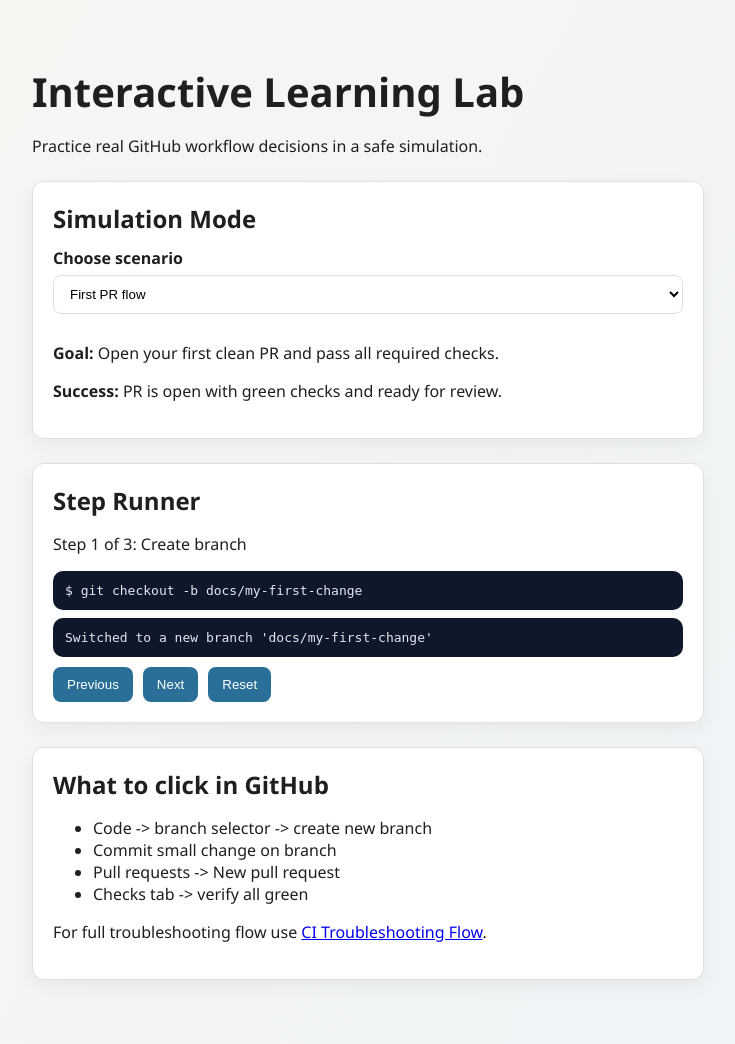
After one commit to dkupratis-debug/FlaskAppEnhanced, a Flask app: page /learn-lab in a window 1280 px wide. The commit adds this page. Shown: the whole page, without its empty margins (272-1007 px from the left). Run offline with Flask 3, Linux system fonts and the light colour scheme.

Commit message:
Add v2 engagement pack: learn lab, docs index, scenarios, and automation (#44)
Co-authored-by: David Kupratis <kupras@me.com>

```diff
--- a/app/__init__.py
+++ b/app/__init__.py
@@ -132,6 +132,10 @@ def create_app():
     def learn():
         return render_template("learn.html")
 
+    @app.get("/learn-lab")
+    def learn_lab():
+        return render_template("learn_lab.html")
+
     @app.get("/submit")
     def submit_form():
         return render_template("form.html")
--- a/app/static/styles.css
+++ b/app/static/styles.css
@@ -90,3 +90,18 @@ h2 {
   gap: 10px;
   margin: 8px 0;
 }
+
+.lab-box {
+  margin: 8px 0;
+  padding: 12px;
+  border-radius: 10px;
+  background: #0f172a;
+  color: #e2e8f0;
+  overflow-x: auto;
+}
+
+.lab-actions {
+  display: flex;
+  gap: 10px;
+  margin-top: 10px;
+}
--- a/app/templates/index.html
+++ b/app/templates/index.html
@@ -7,5 +7,6 @@
     <p><strong>Status:</strong> <span class="badge">Running</span></p>
     <p>Health check: <code>/health</code></p>
     <p>Learning dashboard: <a href="/learn"><code>/learn</code></a></p>
+    <p>Interactive lab demo: <a href="/learn-lab"><code>/learn-lab</code></a></p>
   </div>
 {% endblock %}
--- a/app/templates/learn.html
+++ b/app/templates/learn.html
@@ -27,6 +27,7 @@
       <li><a href="https://github.com/dkupratis-debug/FlaskAppEnhanced/issues/18" target="_blank" rel="noreferrer">Current weekly challenge (#18)</a></li>
       <li><a href="https://github.com/dkupratis-debug/FlaskAppEnhanced/actions" target="_blank" rel="noreferrer">Actions</a></li>
       <li><a href="https://github.com/dkupratis-debug/FlaskAppEnhanced/releases" target="_blank" rel="noreferrer">Releases</a></li>
+      <li><a href="/learn-lab">Interactive Lab demo (/learn-lab)</a></li>
       <li><a href="https://github.com/dkupratis-debug/FlaskAppEnhanced/issues/new/choose" target="_blank" rel="noreferrer">Get help (open issue)</a></li>
     </ul>
   </div>
--- /dev/null
+++ b/app/templates/learn_lab.html
@@ -0,0 +1,182 @@
+{% extends "layout.html" %}
+
+{% block content %}
+  <h1>Interactive Learning Lab</h1>
+  <p>Practice real GitHub workflow decisions in a safe simulation.</p>
+
+  <div class="card">
+    <h2>Simulation Mode</h2>
+    <label for="scenario-select">Choose scenario</label>
+    <select id="scenario-select">
+      <option value="first-pr">First PR flow</option>
+      <option value="failing-ci">Fix failing CI</option>
+      <option value="release-flow">Release and tag flow</option>
+    </select>
+    <p><strong>Goal:</strong> <span id="scenario-goal"></span></p>
+    <p><strong>Success:</strong> <span id="scenario-success"></span></p>
+  </div>
+
+  <div class="card">
+    <h2>Step Runner</h2>
+    <p id="step-title"></p>
+    <pre id="command-box" class="lab-box"></pre>
+    <pre id="output-box" class="lab-box"></pre>
+    <div class="lab-actions">
+      <button id="prev-step" type="button">Previous</button>
+      <button id="next-step" type="button">Next</button>
+      <button id="reset-step" type="button">Reset</button>
+    </div>
+  </div>
+
+  <div class="card">
+    <h2>What to click in GitHub</h2>
+    <ul id="click-list"></ul>
+    <p>
+      For full troubleshooting flow use
+      <a href="https://github.com/dkupratis-debug/FlaskAppEnhanced/blob/main/docs/CI_TROUBLESHOOTING_FLOW.md" target="_blank" rel="noreferrer">CI Troubleshooting Flow</a>.
+    </p>
+  </div>
+
+  <script>
+    const scenarios = {
+      "first-pr": {
+        goal: "Open your first clean PR and pass all required checks.",
+        success: "PR is open with green checks and ready for review.",
+        clicks: [
+          "Code -> branch selector -> create new branch",
+          "Commit small change on branch",
+          "Pull requests -> New pull request",
+          "Checks tab -> verify all green"
+        ],
+        steps: [
+          {
+            title: "Create branch",
+            command: "git checkout -b docs/my-first-change",
+            output: "Switched to a new branch 'docs/my-first-change'"
+          },
+          {
+            title: "Commit change",
+            command: "git add README.md && git commit -m \"Improve intro wording\"",
+            output: "[docs/my-first-change abc1234] Improve intro wording"
+          },
+          {
+            title: "Push and open PR",
+            command: "git push -u origin docs/my-first-change",
+            output: "Create a pull request by visiting the provided URL."
+          }
+        ]
+      },
+      "failing-ci": {
+        goal: "Diagnose and fix one failing CI job.",
+        success: "PR checks are green and merge gate unblocked.",
+        clicks: [
+          "Pull request -> Checks -> failing job",
+          "Open log -> copy first error",
+          "Fix locally -> push commit",
+          "Refresh PR -> verify green"
+        ],
+        steps: [
+          {
+            title: "Run local checks",
+            command: "pre-commit run --all-files",
+            output: "markdownlint........................................Failed"
+          },
+          {
+            title: "Fix and retest",
+            command: "pre-commit run --all-files",
+            output: "Passed"
+          },
+          {
+            title: "Validate tests",
+            command: "pytest -q tests",
+            output: "...... [100%]"
+          }
+        ]
+      },
+      "release-flow": {
+        goal: "Understand release/tag flow with protected v* tags.",
+        success: "You can explain tag protection and release workflow.",
+        clicks: [
+          "Actions -> Release workflow",
+          "Releases -> inspect latest notes/assets",
+          "Rulesets -> review tag protections",
+          "Tags -> confirm v* naming"
+        ],
+        steps: [
+          {
+            title: "Create version tag",
+            command: "git tag v0.3.0",
+            output: "Tag created locally."
+          },
+          {
+            title: "Push tag",
+            command: "git push origin v0.3.0",
+            output: "Release workflow triggered."
+          },
+          {
+            title: "Verify release",
+            command: "gh release list --limit 5",
+            output: "v0.3.0  Latest"
+          }
+        ]
+      }
+    };
+
+    const select = document.getElementById("scenario-select");
+    const goal = document.getElementById("scenario-goal");
+    const success = document.getElementById("scenario-success");
+    const stepTitle = document.getElementById("step-title");
+    const commandBox = document.getElementById("command-box");
+    const outputBox = document.getElementById("output-box");
+    const clickList = document.getElementById("click-list");
+    const prev = document.getElementById("prev-step");
+    const next = document.getElementById("next-step");
+    const reset = document.getElementById("reset-step");
+
+    let index = 0;
+
+    function renderClicks(items) {
+      clickList.innerHTML = "";
+      items.forEach((item) => {
+        const li = document.createElement("li");
+        li.textContent = item;
+        clickList.appendChild(li);
+      });
+    }
+
+    function renderStep() {
+      const data = scenarios[select.value];
+      const step = data.steps[index];
+      stepTitle.textContent = "Step " + (index + 1) + " of " + data.steps.length + ": " + step.title;
+      commandBox.textContent = "$ " + step.command;
+      outputBox.textContent = step.output;
+      prev.disabled = index === 0;
+      next.disabled = index === data.steps.length - 1;
+    }
+
+    function renderScenario() {
+      const data = scenarios[select.value];
+      goal.textContent = data.goal;
+      success.textContent = data.success;
+      renderClicks(data.clicks);
+      index = 0;
+      renderStep();
+    }
+
+    select.addEventListener("change", renderScenario);
+    prev.addEventListener("click", () => {
+      index -= 1;
+      renderStep();
+    });
+    next.addEventListener("click", () => {
+      index += 1;
+      renderStep();
+    });
+    reset.addEventListener("click", () => {
+      index = 0;
+      renderStep();
+    });
+
+    renderScenario();
+  </script>
+{% endblock %}
```
Also changed, not shown: docs/BROKEN_TO_FIXED_SCENARIOS.md (added, +57 -0 lines), docs/DISCUSSIONS_GUIDE.md (+3 -0 lines), docs/INDEX.md (added, +42 -0 lines), docs/templates/LEARNER_HELP_RESPONSE_TEMPLATE.md (added, +14 -0 lines), docs/templates/MONTHLY_RECAP_TEMPLATE.md (added, +14 -0 lines), docs/templates/WEEKLY_DISCUSSION_PROMPT.md (added, +15 -0 lines), tests/test_app.py (+10 -0 lines), .github/workflows/first_time_contributor.yml (added), README.md.
